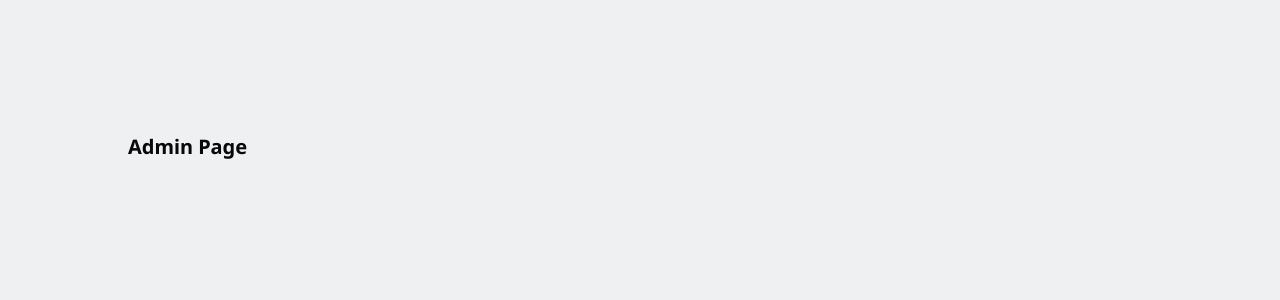
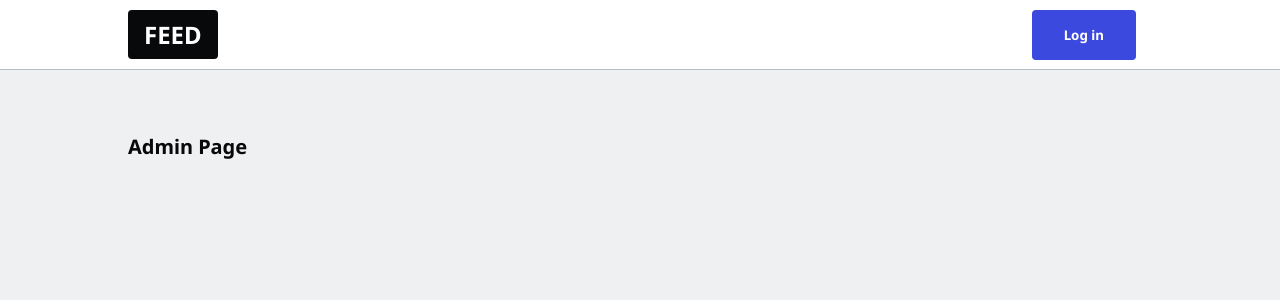
Before and after one commit to myronschippers/sampler-blog-next, a Next.js app: page /admin in a window 1280 px wide. Shown: the top 300 px of the page. Built offline with nearby package versions, Linux system fonts and the light colour scheme.

Commit message:
creating Navbar component content and accounting for a logged in and logged out state difference

```diff
--- a/components/navbar/Navbar.tsx
+++ b/components/navbar/Navbar.tsx
@@ -1,6 +1,45 @@
-// React Component for the Navbar
+import Link from 'next/link';
+
 function Navbar() {
-  return <div>Navigation</div>;
+  const user = null;
+  const username = null;
+
+  return (
+    <nav className="navbar">
+      <ul>
+        <li>
+          <Link href="/">
+            <button className="btn-logo">FEED</button>
+          </Link>
+        </li>
+
+        {/* user is signed-in and has username */}
+        {username && (
+          <>
+            <li>
+              <Link href="/admin">
+                <button className="btn-blue">Write Posts</button>
+              </Link>
+            </li>
+            <li>
+              <Link href={`/${username}`}>
+                <img src={user?.photoURL} />
+              </Link>
+            </li>
+          </>
+        )}
+
+        {/* user is NOT signed-in or has not created a username */}
+        {!username && (
+          <li>
+            <Link href="/enter">
+              <button className="btn-blue">Log in</button>
+            </Link>
+          </li>
+        )}
+      </ul>
+    </nav>
+  );
 }
 
 export default Navbar;
--- a/pages/_app.tsx
+++ b/pages/_app.tsx
@@ -1,7 +1,13 @@
+import Navbar from '../components/navbar/Navbar';
 import '../styles/globals.css';
 
 function MyApp({ Component, pageProps }) {
-  return <Component {...pageProps} />;
+  return (
+    <>
+      <Navbar />
+      <Component {...pageProps} />
+    </>
+  );
 }
 
 export default MyApp;
```
